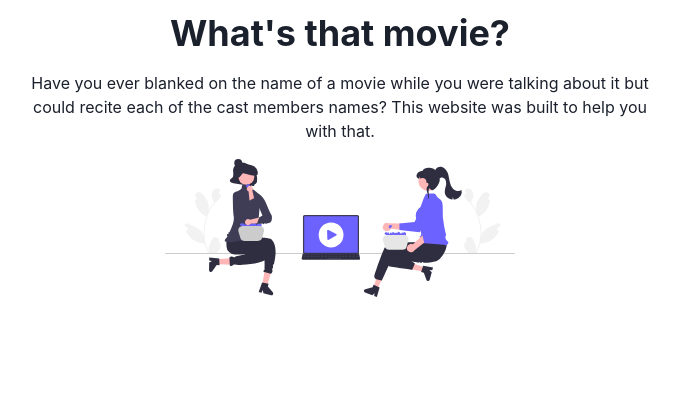
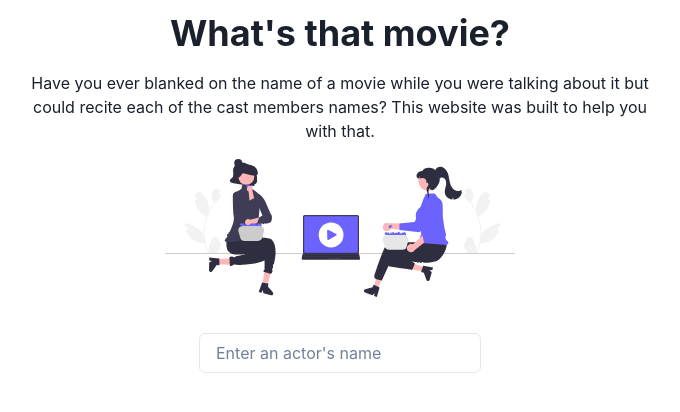
Before and after one commit to dmahely/whats-that-movie, a React (Create React App) app: page / in a window 1280 px wide. Shown: the top 412 px of the page, without its empty margins (300-980 px from the left). Built offline with nearby package versions, Linux system fonts and the light colour scheme.

Commit message:
Clear input and suggestions on selecting an actor

```diff
--- a/src/App.tsx
+++ b/src/App.tsx
@@ -10,6 +10,7 @@ import { ChakraProvider, VStack } from '@chakra-ui/react'
 const App = () => {
   const [actors, setActors] = useState<Array<Actor>>([])
   const [selectedActors, setSelectedActors] = useState<Array<Actor>>([])
+  const [inputValue, setInputValue] = useState<string>('')
 
   return (
     <ChakraProvider>
@@ -17,8 +18,8 @@ const App = () => {
         <Description />
         {selectedActors.length > 1 && <button>Find out the movie name!</button>}
         <Selections selectedActors={selectedActors} setSelectedActors={setSelectedActors} />
-        <InputForm setActors={setActors} />
-        <Suggestions actors={actors} setSelectedActors={setSelectedActors} selectedActors={selectedActors} />
+        <InputForm inputValue={inputValue} setInputValue={setInputValue} setActors={setActors} />
+        <Suggestions actors={actors} setSelectedActors={setSelectedActors} selectedActors={selectedActors} setActors={setActors} setInputValue={setInputValue} />
       </VStack>
     </ChakraProvider>
   );
--- a/src/components/InputForm/InputForm.tsx
+++ b/src/components/InputForm/InputForm.tsx
@@ -1,14 +1,15 @@
-import React, { useState } from "react"
+import { Input, Flex } from "@chakra-ui/react"
+import React from "react"
 import { Actor } from '../../apis/fetchActors'
 import { fetchActors } from "../../apis/fetchActors"
 
 type InputFormProps = {
     setActors: React.Dispatch<React.SetStateAction<Actor[]>>
+    inputValue: string
+    setInputValue: React.Dispatch<React.SetStateAction<string>>
 }
 
-const InputForm: React.FC<InputFormProps> = ({ setActors }) => {
-    const [inputValue, setInputValue] = useState<string>('')
-
+const InputForm: React.FC<InputFormProps> = ({ setActors, inputValue, setInputValue }) => {
     const handleOnChange = async (event: React.ChangeEvent<HTMLInputElement>) => {
         const inputText = event.target.value
         setInputValue(inputText)
@@ -20,7 +21,10 @@ const InputForm: React.FC<InputFormProps> = ({ setActors }) => {
         }
     }
 
-    return (<input value={inputValue} onChange={handleOnChange} />)
+    return (
+        <Flex display-name="input-flex">
+            <Input placeholder="Enter an actor's name" value={inputValue} onChange={handleOnChange} />
+        </Flex>)
 }
 
 export default InputForm
--- a/src/components/Suggestions/Suggestions.tsx
+++ b/src/components/Suggestions/Suggestions.tsx
@@ -2,14 +2,18 @@ import { Actor } from '../../apis/fetchActors'
 import React from "react"
 
 type SuggestionsProps = {
-    actors: Actor[],
-    setSelectedActors: React.Dispatch<React.SetStateAction<Actor[]>>,
+    actors: Actor[]
+    setActors: React.Dispatch<React.SetStateAction<Actor[]>>
+    setSelectedActors: React.Dispatch<React.SetStateAction<Actor[]>>
     selectedActors: Actor[]
+    setInputValue: React.Dispatch<React.SetStateAction<string>>
 }
 
-const Suggestions: React.FC<SuggestionsProps> = ({ actors, setSelectedActors, selectedActors }) => {
+const Suggestions: React.FC<SuggestionsProps> = ({ actors, setActors, setSelectedActors, selectedActors, setInputValue }) => {
     const handleOnClick = (index: number) => {
         setSelectedActors([...selectedActors, actors[index]])
+        setActors([])
+        setInputValue('')
     }
 
     return <div>
```
